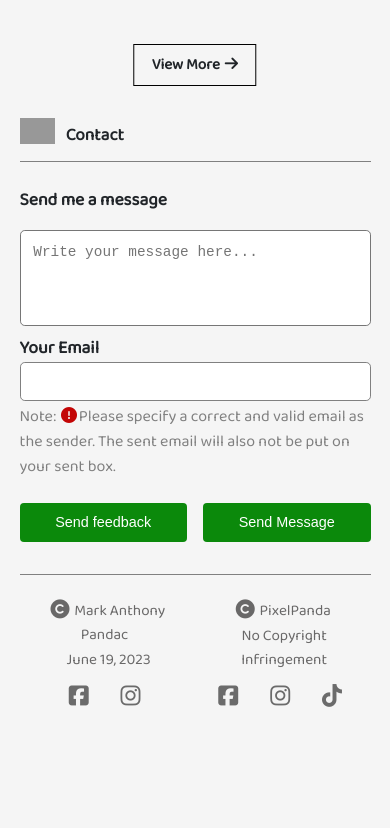
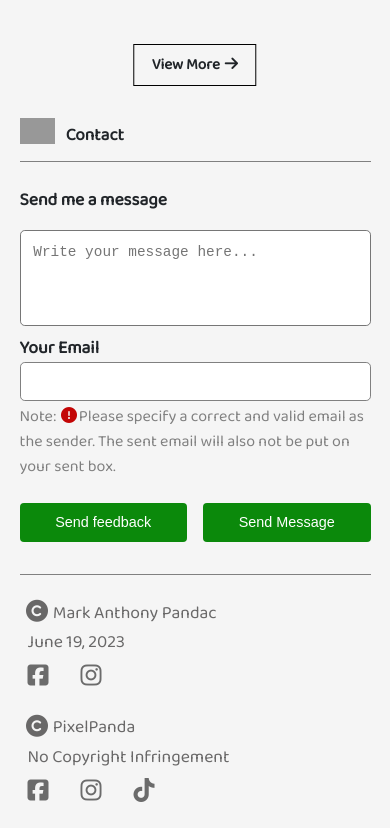
Before and after one commit to Mackiee21/PixelPanda, a React (Vite) app in the folder client/: page / in a window 390 px wide. Shown: the part 1934-2762 px from the top of the page. Before the commit the page ends 2667 px from the top, so only its background shows below. Built offline with nearby package versions, Linux system fonts and the light colour scheme; grey boxes are pictures that could not be loaded; some icons are missing.

Commit message:
okay na ata hehehe

```diff
--- a/client/src/components/Contact.jsx
+++ b/client/src/components/Contact.jsx
@@ -2,7 +2,7 @@ import PageHeader from './pageHeader';
 import { MessageSent } from '../loading/messageSent';
 import { MessageSending } from '../loading/messageSent';
 import '../scss/contact.scss';
-import { useState, forwardRef, useRef } from 'react';
+import { useState, forwardRef } from 'react';
 
 function Contact(_, ref) {
     const [message, setMessage] = useState("");
@@ -15,14 +15,16 @@ function Contact(_, ref) {
         //just in case makalimot ka mak, matawag japon ang function sa ubos once e enter sa user
         //ang email input field
     }
+
     if(isSending && !sent ){
         document.body.style.overflow = "hidden";
     }else{
         document.body.style.overflow = "auto";
     }
+
     const handleSubmit = (e) => {
+        if(message.trim() && email.trim()){
             if(emailRegex.test(email)){
-            if(message.trim() && email.trim()){
                 e.preventDefault();
                 setIsSending(true);
                 const messageType = e.target.innerText.toLowerCase();
@@ -52,9 +54,9 @@ function Contact(_, ref) {
                     }
                     }
                 );
-            }
             }else{
                 alert("Invalid email address")
+            }
         }
     }
 
--- a/client/src/css/contact.css
+++ b/client/src/css/contact.css
@@ -178,22 +178,21 @@
 }
 @media (max-width: 40rem) {
   .contact-wrapper footer {
-    font-size: 0.95rem;
+    flex-direction: column;
+    align-items: flex-start;
+    gap: 1.5rem;
     padding: 1.5rem 0;
+    font-size: 1.1rem;
+  }
+  .contact-wrapper footer .footer-info {
+    text-align: left;
   }
   .contact-wrapper footer .middle-footer {
     display: none;
   }
   .contact-wrapper footer .social-icons {
-    -webkit-margin-before: 0.8rem;
-            margin-block-start: 0.8rem;
-  }
-}
-@media (max-width: 340px) {
-  .contact-wrapper footer {
-    flex-direction: column;
-    gap: 1.5rem;
-    padding-block: 1rem;
+    justify-content: flex-start;
+    font-size: 1rem;
   }
 }
 
--- a/client/src/scss/contact.scss
+++ b/client/src/scss/contact.scss
@@ -157,19 +157,21 @@
             padding: 2rem;
         }
         @media (max-width: 40rem){
-            font-size: 0.95rem;
+            flex-direction: column;
+            align-items: flex-start;
+            gap: 1.5rem;
             padding: 1.5rem 0;
+            font-size: 1.1rem;
+            .footer-info{
+                text-align: left;
+            }
             .middle-footer{
                 display: none;
             }
             .social-icons{
-                margin-block-start: 0.8rem;
+                justify-content: flex-start;
+                font-size: 1rem;
             }
-        }
-        @media (max-width: 340px){
-            flex-direction: column;
-            gap: 1.5rem;
-            padding-block: 1rem;
         }
 
     }
--- a/client/src/scss/loading/messageSent.scss
+++ b/client/src/scss/loading/messageSent.scss
@@ -1,6 +1,7 @@
 .loading-wrapper-sent{
     position: fixed;
     inset: 65px 0 0;
+    background-color: rgba(128, 128, 128, .1);
     .modal{
         position: absolute;
         left: 50%;
@@ -9,8 +10,9 @@
         width: 30%;
         height: fit-content;
         padding-block: 5rem;
-        background-color: rgb(245, 245, 245);;
-        border: 2px solid rgb(230, 230, 230);
+        background-color: rgb(245, 245, 245);
+        border: none;
+        box-shadow: 0 0 6px rgb(142, 142, 142);
         border-radius: 0.8rem;
         display: flex;
         align-items: center;
@@ -59,6 +61,7 @@
 .loading-wrapper-sending{
     position: fixed;
     inset: 65px 0 0;
+    background-color: rgba(128, 128, 128, .1);
     .modal{
         position: absolute;
         left: 50%;
@@ -67,8 +70,9 @@
         width: 30%;
         height: fit-content;
         padding-block: 5rem;
-        background-color: rgb(245, 245, 245);;
-        border: 2px solid rgb(230, 230, 230);
+        background-color: rgb(245, 245, 245);
+        border: none;
+        box-shadow: 0 0 6px rgb(142, 142, 142);
         border-radius: 0.8rem;
         display: flex;
         align-items: center;
```
Also changed, not shown: client/src/css/messageSent.css (+6 -2 lines), 4 other files (tests, documents, lock files or other folders). Lines whose indentation alone changed are shown as unchanged.
